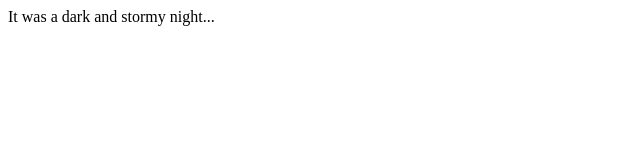
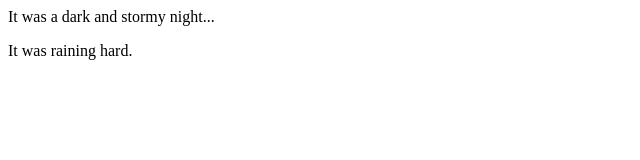
Before and after one commit to mhensz/fireside-story, a plain HTML site: page index.html in a window 1280 px wide. Shown: the whole page, without its empty margins (0-640 px from the left). Drawn offline with Linux system fonts and the light colour scheme.

Commit message:
added line

```diff
--- a/index.html
+++ b/index.html
@@ -1,5 +1,6 @@
 <html>
     <body>
       <p>It was a dark and stormy night...</p>
+      <p>It was raining hard.</p>
     </body>
   </html>
```
